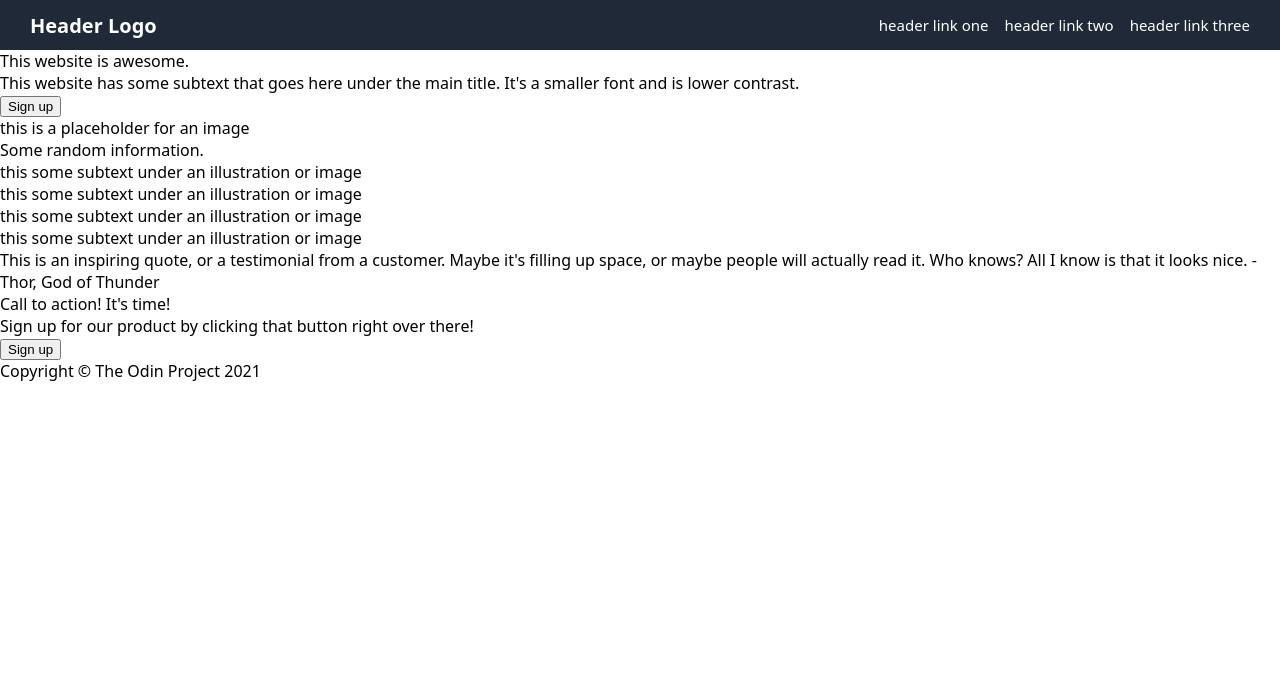
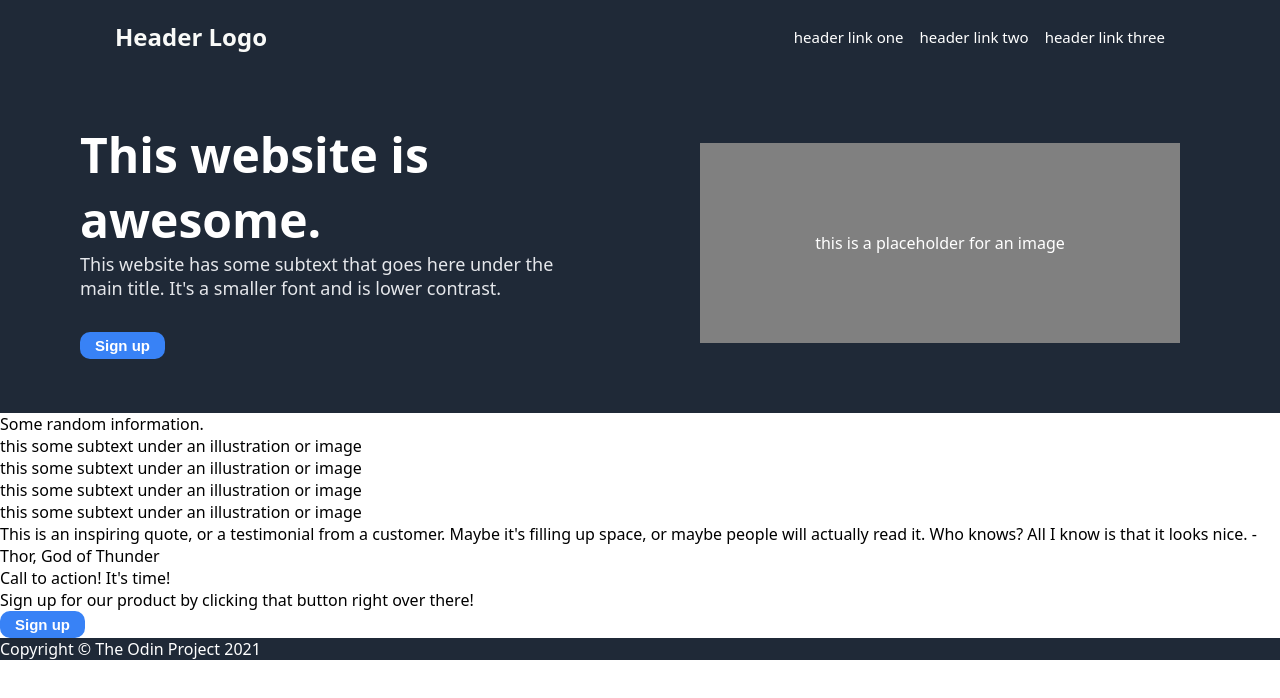
Before and after one commit to kyibell/landing-page, a plain HTML site: page index.html in a window 1280 px wide. Drawn offline with Linux system fonts and the light colour scheme.

Commit message:
Modified index.html to align the title, subtext, and sign up buttons in body 1. Created CSS for body 1 and modified header for more accurate alignment.

```diff
--- a/index.html
+++ b/index.html
@@ -18,13 +18,14 @@
         </ul>
     </div>
 <div class="body-1">
-    <div class="title-1"> This website is awesome. </div>
+    <div class="title-1"> This website is awesome.
     <div class="subtext-1">
         This website has some subtext that goes here under the main title. It's a smaller font and is lower contrast.
     </div>
     <div class="sign-up-button-1">
         <button>Sign up</button>
     </div>
+</div>
     <div class="image-1"> this is a placeholder for an image </div>
 </div>
 <div class="body-2">
--- a/style.css
+++ b/style.css
@@ -9,14 +9,14 @@ body {
     display: flex;
     align-items: center;
     justify-content: space-between;
-    padding: 0 30px;
+    padding: 15px;
 }
 
 .Logo {
     display: flex;
     font-weight: bold;
-    font-size: 20px;
-    margin: 5, 30px;
+    font-size: 24px;
+    color: #F9FAF8;
 }
 
 .links {
@@ -24,6 +24,11 @@ body {
     gap: 16px;
     font-size: 15px;
 }
+
+.Logo,
+    .links {
+        margin: 5px 100px;
+    }
 
 ul {
     list-style: none;
@@ -36,7 +41,50 @@ a {
 }
 
 .header,
-    footer {
+    .footer,
+    .body-1 {
         background-color: #1F2937;
         color: white;
     }
+
+.body-1 {
+    display: flex;
+    justify-content: space-between;
+    align-items: center;
+    padding: 30px;
+}
+
+.title-1 {
+    font-size: 48px;
+    font-weight: bolder;
+    max-width: 500px;
+    margin: 0 50px;
+}
+
+.subtext-1 {
+    font-size: 18px;
+    color: #e5e7eb;
+    font-weight: 100;
+
+}
+
+button {
+    border-radius: 10px;
+    background-color: #3882F6;
+    text-decoration: none;
+    font-size: 15px;
+    font-weight: bold;
+    border: none;
+    color: white;
+    padding: 5px 15px;
+}
+
+.image-1 {
+    width: 500px;
+    height: 200px;
+    background-color: grey;
+    display: flex;
+    align-items: center;
+    justify-content: center;
+    margin: 40px 70px;
+}
```
